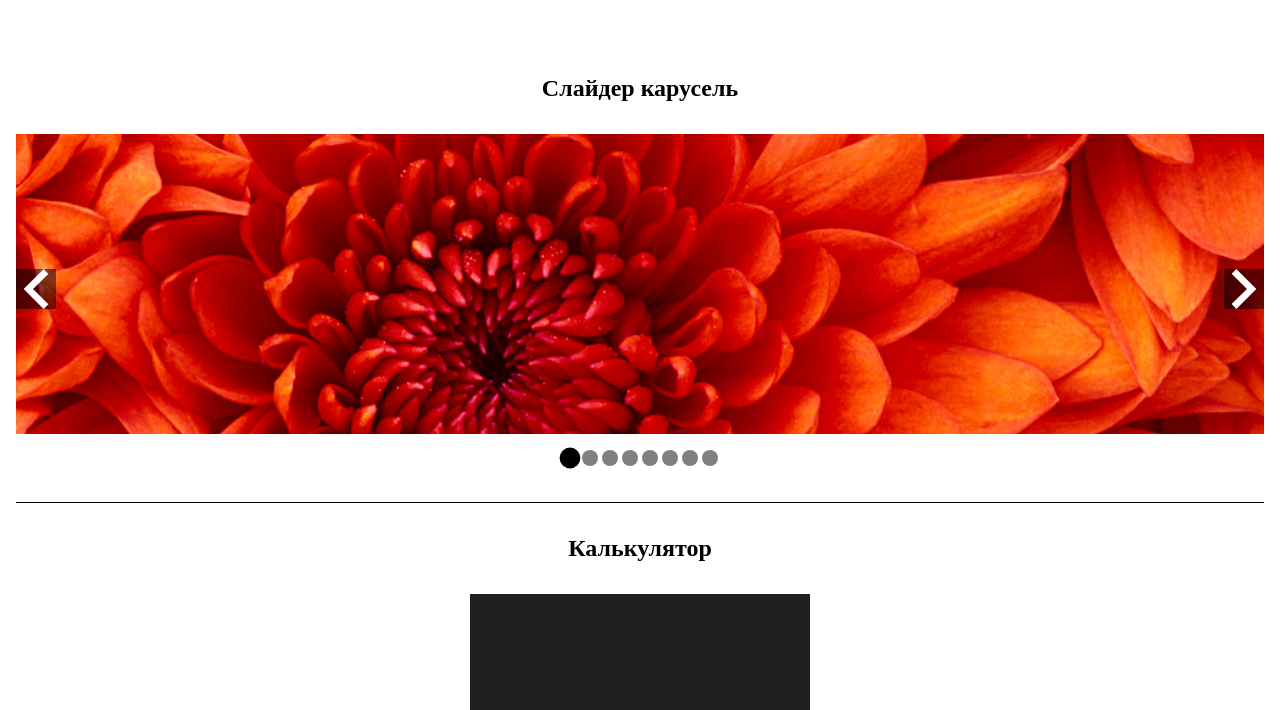
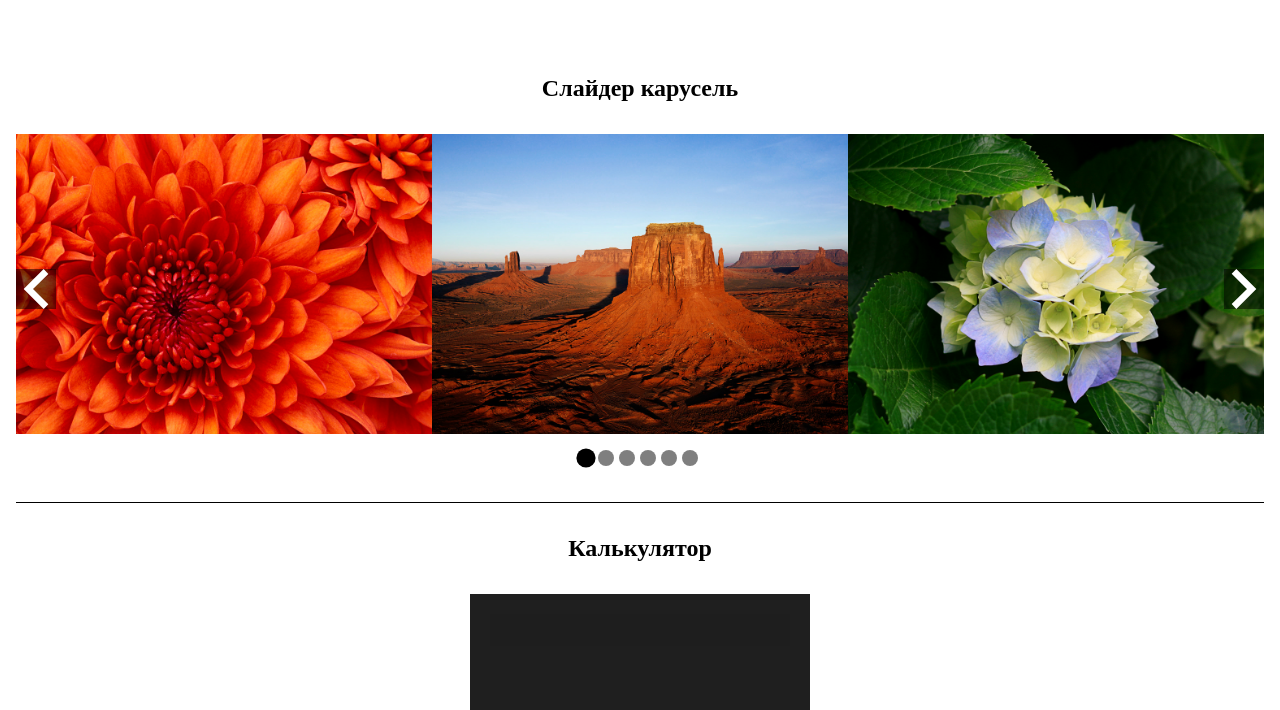
Before and after one commit to SashaOK47/WD-javascript, a website built with webpack: page src/index.html in a window 1280 px wide. Shown: the part 90-800 px from the top of the page. Built offline with nearby package versions, Linux system fonts and the light colour scheme.

Commit message:
JS-5: - fixed slider dots

```diff
--- a/src/index.html
+++ b/src/index.html
@@ -64,16 +64,7 @@
               </button>
             </div>
           </div>
-          <div class="dots">
-            <span class="dot dot--active"></span>
-            <span class="dot"></span>
-            <span class="dot"></span>
-            <span class="dot"></span>
-            <span class="dot"></span>
-            <span class="dot"></span>
-            <span class="dot"></span>
-            <span class="dot"></span>
-          </div>
+          <div class="dots"></div>
         </section>
         <section class="calculate section">
           <h2 class="calc__title title">Калькулятор</h2>
--- a/src/js/slider.js
+++ b/src/js/slider.js
@@ -3,15 +3,53 @@ const sliderWrapper = document.querySelector(".slider__wrapper");
 const sliderItems = document.querySelectorAll(".slider__item");
 const nextBtn = document.querySelector(".slider-btn--next");
 const prevBtn = document.querySelector(".slider-btn--prev");
-const dots = document.querySelectorAll(".dot");
-let slideShow = 1;
+const dotsContainer = document.querySelector(".dots");
+const input = document.querySelector(".www");
+
 let position = 0;
 let index = 0;
+let slideShow = 3;
+let dots;
+let itemWidth;
 
-const itemWidth = slider.offsetWidth / slideShow; // ширина каждого слайда
-sliderItems.forEach((item) => (item.style.minWidth = itemWidth + "px"));
 
-const nextSlide = () => {
+
+sliderWidth();
+createDots();
+
+nextBtn.addEventListener("click", nextSlide);
+prevBtn.addEventListener("click", prevSlide);
+
+function sliderWidth() {
+  itemWidth = slider.offsetWidth / slideShow;
+  sliderItems.forEach((item) => (item.style.minWidth = itemWidth + "px"));
+}
+
+function createDots() {
+  for(let i = 0; i < (sliderItems.length - slideShow) + 1; i++) {
+    const dotItem = document.createElement('span');
+    dotItem.classList.add('dot');
+    dotsContainer.appendChild(dotItem);
+  }
+  dots = document.querySelectorAll(".dot");
+  dots[0].classList.add('dot--active');
+
+  dots.forEach((dot, dotIndex) => {
+    dot.addEventListener("click", () => {
+      position = itemWidth * dotIndex;
+      sliderWrapper.style.left = -position + "px";
+      index = dotIndex;
+      activeDot(index);
+    });
+  });
+}
+function activeDot(index) {
+  for (let dot of dots) {
+    dot.classList.remove("dot--active");
+  }
+  dots[index].classList.add("dot--active");
+};
+function nextSlide() {
   if (position < itemWidth * (sliderItems.length - slideShow)) {
     position += itemWidth;
     index++;
@@ -22,8 +60,7 @@ const nextSlide = () => {
   sliderWrapper.style.left = -position + "px";
   activeDot(index);
 };
-const prevSlide = () => {
-  console.log("prev");
+function prevSlide() {
   if (position > 0) {
     position -= itemWidth;
     index--;
@@ -34,21 +71,3 @@ const prevSlide = () => {
   sliderWrapper.style.left = -position + "px";
   activeDot(index);
 };
-
-const activeDot = (index) => {
-  for (let dot of dots) {
-    dot.classList.remove("dot--active");
-  }
-  dots[index].classList.add("dot--active");
-};
-dots.forEach((dot, dotIndex) => {
-  dot.addEventListener("click", () => {
-    position = itemWidth * dotIndex;
-    sliderWrapper.style.left = -position + "px";
-    index = dotIndex;
-    activeDot(index);
-  });
-});
-
-nextBtn.addEventListener("click", nextSlide);
-prevBtn.addEventListener("click", prevSlide);
--- a/src/scss/slider.scss
+++ b/src/scss/slider.scss
@@ -43,6 +43,7 @@
   text-align: center;
 }
 .dot {
+  margin-right: .3rem;
   display: inline-block;
   width: 1rem;
   height: 1rem;
@@ -51,7 +52,7 @@
   transition: 0.5s;
   cursor: pointer;
   &.dot--active {
-    transform: scale(1.3);
+    transform: scale(1.2);
     background-color: $black;
   }
 }
```
